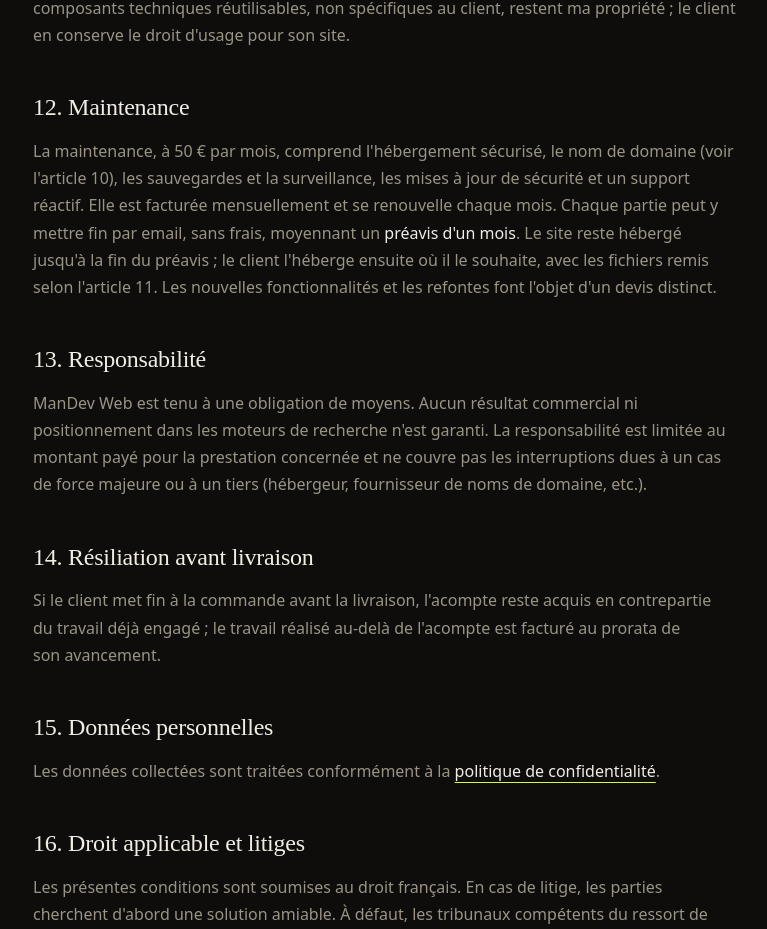
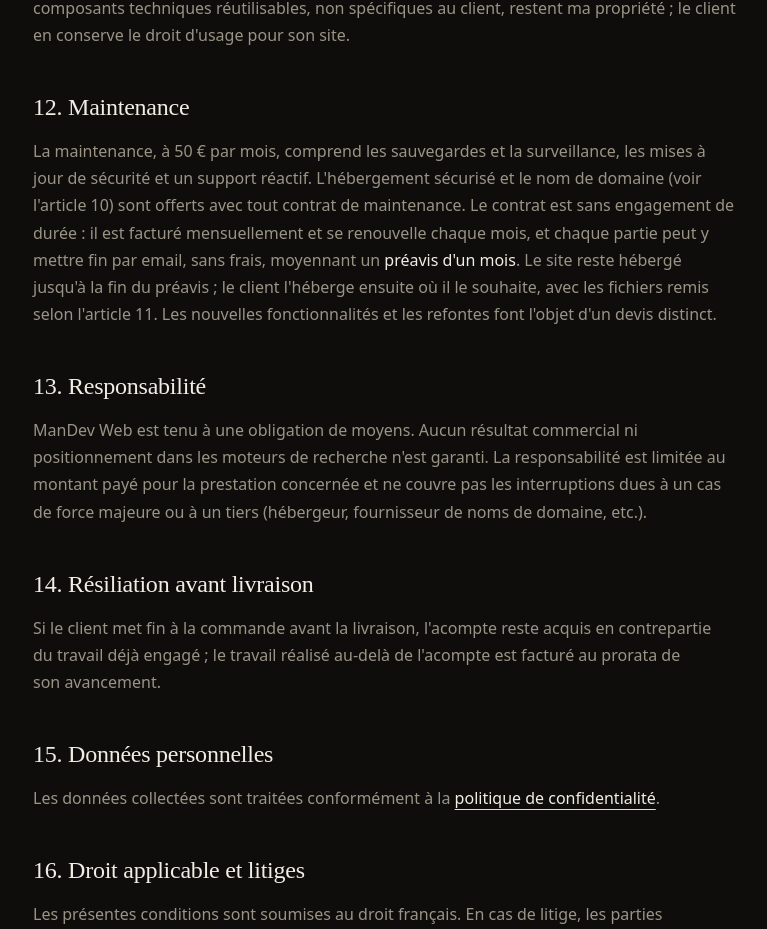
Before and after one commit to mounir-mansi/portfolio, a React (Vite) app in the folder frontend/: page /fr/cgv in a window 1280 px wide. Shown: the part 2419-3348 px from the top of the page, without its empty margins (31-798 px from the left). Built offline with nearby package versions, Linux system fonts and the light colour scheme; no server answers.

Commit message:
fix(frontend): maintenance, hébergement et nom de domaine offerts, contrat sans engagement résiliable avec un mois de préavis

```diff
--- a/frontend/src/i18n/locales/en.json
+++ b/frontend/src/i18n/locales/en.json
@@ -215,7 +215,7 @@
       },
       {
         "q": "What does the €50 per month maintenance include?",
-        "a": "With the rise of AI, automated attacks find security flaws much faster: a site that is no longer updated quickly becomes a target. Maintenance is an option for peace of mind. It includes secure hosting, the domain name, security updates, regular backups, site monitoring and responsive support if anything goes wrong. It can be cancelled with one month's notice."
+        "a": "With the rise of AI, automated attacks find security flaws much faster: a site that is no longer updated quickly becomes a target. Maintenance is an option for peace of mind. It includes security updates, regular backups, site monitoring and responsive support if anything goes wrong. Hosting and the domain name are free with any maintenance contract. The contract has no commitment and can be cancelled with one month's notice."
       },
       {
         "q": "Does the site really belong to me?",
--- a/frontend/src/i18n/locales/es.json
+++ b/frontend/src/i18n/locales/es.json
@@ -215,7 +215,7 @@
       },
       {
         "q": "¿Qué incluye el mantenimiento de 50 € al mes?",
-        "a": "Con el auge de las IA, los ataques automatizados detectan los fallos de seguridad mucho más rápido: un sitio que ya no se actualiza se convierte pronto en un objetivo. El mantenimiento es una opción para estar tranquilo. Incluye el alojamiento seguro, el nombre de dominio, las actualizaciones de seguridad, las copias de seguridad periódicas, la vigilancia del sitio y un soporte ágil en caso de problema. Se puede cancelar con un mes de preaviso."
+        "a": "Con el auge de las IA, los ataques automatizados detectan los fallos de seguridad mucho más rápido: un sitio que ya no se actualiza se convierte pronto en un objetivo. El mantenimiento es una opción para estar tranquilo. Incluye las actualizaciones de seguridad, las copias de seguridad periódicas, la vigilancia del sitio y un soporte ágil en caso de problema. El alojamiento y el nombre de dominio son gratuitos con cualquier contrato de mantenimiento. El contrato es sin compromiso y se puede cancelar con un mes de preaviso."
       },
       {
         "q": "¿El sitio es realmente mío?",
--- a/frontend/src/i18n/locales/fr.json
+++ b/frontend/src/i18n/locales/fr.json
@@ -215,7 +215,7 @@
       },
       {
         "q": "Que comprend la maintenance à 50 € par mois ?",
-        "a": "Avec l'essor des IA, les attaques automatisées repèrent les failles de sécurité bien plus vite : un site qui n'est plus mis à jour devient vite une cible. La maintenance est une option pour garder l'esprit tranquille. Elle comprend l'hébergement sécurisé, le nom de domaine, les mises à jour de sécurité, les sauvegardes régulières, la surveillance du site et un support réactif en cas de problème. Elle est résiliable avec un mois de préavis."
+        "a": "Avec l'essor des IA, les attaques automatisées repèrent les failles de sécurité bien plus vite : un site qui n'est plus mis à jour devient vite une cible. La maintenance est une option pour garder l'esprit tranquille. Elle comprend les mises à jour de sécurité, les sauvegardes régulières, la surveillance du site et un support réactif en cas de problème. L'hébergement et le nom de domaine sont offerts avec tout contrat de maintenance. Le contrat est sans engagement et résiliable avec un préavis d'un mois."
       },
       {
         "q": "Le site m'appartient-il vraiment ?",
--- a/frontend/src/i18n/locales/it.json
+++ b/frontend/src/i18n/locales/it.json
@@ -215,7 +215,7 @@
       },
       {
         "q": "Cosa comprende la manutenzione da 50 € al mese?",
-        "a": "Con l'avvento delle IA, gli attacchi automatizzati individuano le falle di sicurezza molto più in fretta: un sito non più aggiornato diventa presto un bersaglio. La manutenzione è un'opzione per stare tranquilli. Comprende l'hosting sicuro, il nome di dominio, gli aggiornamenti di sicurezza, i backup regolari, il monitoraggio del sito e un supporto reattivo in caso di problemi. Si può disdire con un mese di preavviso."
+        "a": "Con l'avvento delle IA, gli attacchi automatizzati individuano le falle di sicurezza molto più in fretta: un sito non più aggiornato diventa presto un bersaglio. La manutenzione è un'opzione per stare tranquilli. Comprende gli aggiornamenti di sicurezza, i backup regolari, il monitoraggio del sito e un supporto reattivo in caso di problemi. L'hosting e il nome di dominio sono offerti con qualsiasi contratto di manutenzione. Il contratto è senza vincoli e disdicibile con un mese di preavviso."
       },
       {
         "q": "Il sito è davvero mio?",
--- a/frontend/src/pages/LegalPages/CgvPage.jsx
+++ b/frontend/src/pages/LegalPages/CgvPage.jsx
@@ -94,9 +94,10 @@ export default function CgvPage() {
 
       <h2>12. Maintenance</h2>
       <p>
-        La maintenance, à 50 € par mois, comprend l'hébergement sécurisé, le nom de domaine (voir l'article 10), les
-        sauvegardes et la surveillance, les mises à jour de sécurité et un support réactif. Elle est facturée
-        mensuellement et se renouvelle chaque mois. Chaque partie peut y mettre fin par email, sans frais, moyennant un{" "}
+        La maintenance, à 50 € par mois, comprend les sauvegardes et la surveillance, les mises à jour de sécurité et un
+        support réactif. L'hébergement sécurisé et le nom de domaine (voir l'article 10) sont offerts avec tout contrat
+        de maintenance. Le contrat est sans engagement de durée : il est facturé mensuellement et se renouvelle chaque
+        mois, et chaque partie peut y mettre fin par email, sans frais, moyennant un{" "}
         <strong>préavis d'un mois</strong>. Le site reste hébergé jusqu'à la fin du préavis ; le client l'héberge ensuite
         où il le souhaite, avec les fichiers remis selon l'article 11. Les nouvelles fonctionnalités et les refontes font
         l'objet d'un devis distinct.
```
